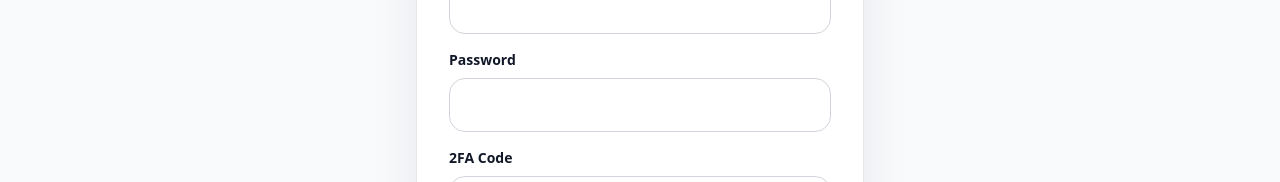
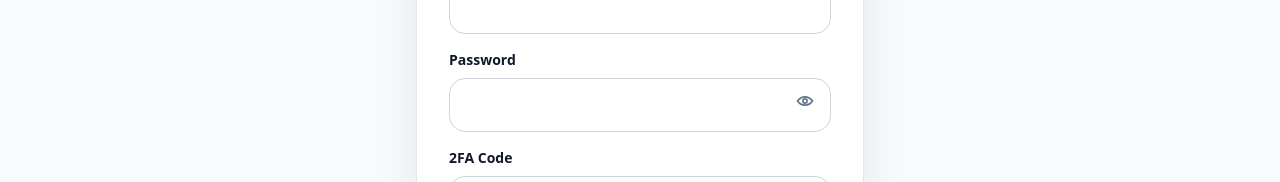
Before and after one commit to igwebuike/ailife-empowerment-platform, a Next.js app: page /board-login in a window 1280 px wide. Shown: the part 380-562 px from the top of the page. Built offline with nearby package versions, Linux system fonts and the light colour scheme.

Commit message:
Enforce temporary password change and add password visibility

```diff
--- a/app/api/change-password/route.js
+++ b/app/api/change-password/route.js
@@ -1,2 +1,2 @@
-import {NextResponse} from 'next/server';import {getCurrentUser,hashPassword} from '@/lib/auth';import {query} from '@/lib/db';
-export async function POST(req){const u=await getCurrentUser();if(!u)return NextResponse.json({error:'Unauthorized'},{status:401});const {password}=await req.json();if(!password||password.length<12)return NextResponse.json({error:'Use at least 12 characters.'},{status:400});await query('update staff_profiles set password_hash=$1,force_password_change=false where id=$2',[hashPassword(password),u.id]);const r=await query('select mfa_required,totp_secret from staff_profiles where id=$1',[u.id]);const row=r.rows[0]||{};return NextResponse.json({ok:true,needs_2fa_setup:Boolean(row.mfa_required&&!row.totp_secret)})}
+import {NextResponse} from 'next/server';import {getCurrentUser,hashPassword,setSession} from '@/lib/auth';import {query} from '@/lib/db';
+export async function POST(req){const u=await getCurrentUser();if(!u)return NextResponse.json({error:'Unauthorized'},{status:401});const {password}=await req.json();if(!password||password.length<12)return NextResponse.json({error:'Use at least 12 characters.'},{status:400});await query('update staff_profiles set password_hash=$1,force_password_change=false where id=$2',[hashPassword(password),u.id]);const r=await query('select mfa_required,totp_secret from staff_profiles where id=$1',[u.id]);const row=r.rows[0]||{};await setSession({...u,force_password_change:false});return NextResponse.json({ok:true,needs_2fa_setup:Boolean(row.mfa_required&&!row.totp_secret)})}
--- a/app/board-login/page.js
+++ b/app/board-login/page.js
@@ -1,6 +1,7 @@
 'use client'
 import PublicNav from '@/components/PublicNav'
 import { useState } from 'react'
+import PasswordInput from '@/components/PasswordInput'
 
 export default function BoardLogin(){
   const [email,setEmail]=useState('')
@@ -11,7 +12,7 @@ export default function BoardLogin(){
     e.preventDefault(); setMsg('')
     const res=await fetch('/api/login',{method:'POST',headers:{'content-type':'application/json'},body:JSON.stringify({email,password,otp})})
     const body=await res.json()
-    if(!res.ok){setMsg(body.error||'Login failed')}else{location.href='/dashboard/reports'}
+    if(!res.ok){setMsg(body.error||'Login failed')}else{location.href=body.next || '/dashboard/reports'}
   }
-  return <><PublicNav/><main className="mx-auto grid min-h-[80vh] max-w-6xl place-items-center px-5"><form onSubmit={submit} className="card w-full max-w-md p-8"><h1 className="text-3xl font-black text-purple-950">Board & Investor Access</h1><p className="mt-3 leading-7 text-slate-600">Board members, governing council members and approved investors can securely view portfolio performance, branch reports, governance dashboards and audit-ready summaries based on their assigned access level.</p><label className="mt-6 block text-sm font-bold">Email</label><input className="input mt-2" value={email} onChange={e=>setEmail(e.target.value)} type="email" required/><label className="mt-4 block text-sm font-bold">Password</label><input className="input mt-2" value={password} onChange={e=>setPassword(e.target.value)} type="password" required/><label className="mt-4 block text-sm font-bold">2FA Code</label><input className="input mt-2" value={otp} onChange={e=>setOtp(e.target.value)} placeholder="Required when MFA is enabled"/><button className="btn btn-primary mt-6 w-full">Enter Board Portal</button>{msg&&<p className="mt-4 rounded-xl bg-red-50 p-3 text-sm text-red-700">{msg}</p>}</form></main></>
+  return <><PublicNav/><main className="mx-auto grid min-h-[80vh] max-w-6xl place-items-center px-5"><form onSubmit={submit} className="card w-full max-w-md p-8"><h1 className="text-3xl font-black text-purple-950">Board & Investor Access</h1><p className="mt-3 leading-7 text-slate-600">Board members, governing council members and approved investors can securely view portfolio performance, branch reports, governance dashboards and audit-ready summaries based on their assigned access level.</p><label className="mt-6 block text-sm font-bold">Email</label><input className="input mt-2" value={email} onChange={e=>setEmail(e.target.value)} type="email" required/><label className="mt-4 block text-sm font-bold">Password</label><PasswordInput className="input mt-2" value={password} onChange={e=>setPassword(e.target.value)} autoComplete="current-password" required/><label className="mt-4 block text-sm font-bold">2FA Code</label><input className="input mt-2" value={otp} onChange={e=>setOtp(e.target.value)} placeholder="Required when MFA is enabled"/><button className="btn btn-primary mt-6 w-full">Enter Board Portal</button>{msg&&<p className="mt-4 rounded-xl bg-red-50 p-3 text-sm text-red-700">{msg}</p>}</form></main></>
 }
--- a/app/change-password/page.js
+++ b/app/change-password/page.js
@@ -1 +1 @@
-'use client';import {useState} from 'react';export default function Page(){const[p,setP]=useState(''),[c,setC]=useState(''),[m,setM]=useState('');async function go(e){e.preventDefault();if(p!==c)return setM('Passwords do not match.');const r=await fetch('/api/change-password',{method:'POST',headers:{'content-type':'application/json'},body:JSON.stringify({password:p})});const b=await r.json();if(!r.ok)return setM(b.error||'Unable to change password');location.href=b.needs_2fa_setup?'/dashboard/settings?setup=1':'/dashboard'}return <main className="mx-auto max-w-lg p-8"><form onSubmit={go} className="card p-8"><h1 className="text-3xl font-black text-purple-950">Create your password</h1><p className="mt-2 text-slate-600">Your temporary password must be replaced before continuing.</p><input className="input mt-6" type="password" placeholder="New password (12+ characters)" value={p} onChange={e=>setP(e.target.value)} required/><input className="input mt-4" type="password" placeholder="Confirm new password" value={c} onChange={e=>setC(e.target.value)} required/><button className="btn btn-primary mt-6 w-full">Save password</button>{m&&<p className="mt-4 text-sm text-red-700">{m}</p>}</form></main>}
+'use client';import {useState} from 'react';import PasswordInput from '@/components/PasswordInput';export default function Page(){const[p,setP]=useState(''),[c,setC]=useState(''),[m,setM]=useState('');async function go(e){e.preventDefault();if(p!==c)return setM('Passwords do not match.');const r=await fetch('/api/change-password',{method:'POST',headers:{'content-type':'application/json'},body:JSON.stringify({password:p})});const b=await r.json();if(!r.ok)return setM(b.error||'Unable to change password');location.href=b.needs_2fa_setup?'/dashboard/settings?setup=1':'/dashboard'}return <main className="mx-auto max-w-lg p-8"><form onSubmit={go} className="card p-8"><h1 className="text-3xl font-black text-purple-950">Create your password</h1><p className="mt-2 text-slate-600">Your temporary password must be replaced before continuing.</p><PasswordInput className="input mt-6" placeholder="New password (12+ characters)" value={p} onChange={e=>setP(e.target.value)} autoComplete="new-password" required/><PasswordInput className="input mt-4" placeholder="Confirm new password" value={c} onChange={e=>setC(e.target.value)} autoComplete="new-password" required/><button className="btn btn-primary mt-6 w-full">Save password</button>{m&&<p className="mt-4 text-sm text-red-700">{m}</p>}</form></main>}
--- a/app/group-login/page.js
+++ b/app/group-login/page.js
@@ -1,3 +1,4 @@
 'use client'
+import PasswordInput from '@/components/PasswordInput'
 import Link from 'next/link';import { useState } from 'react';import { useRouter } from 'next/navigation'
-export default function Login(){const router=useRouter(),[email,setEmail]=useState(''),[password,setPassword]=useState(''),[msg,setMsg]=useState('');async function go(e){e.preventDefault();const r=await fetch('/api/group-login',{method:'POST',headers:{'content-type':'application/json'},body:JSON.stringify({email,password})}),j=await r.json();if(r.ok)router.push('/group');else setMsg(j.error)}return <main className="mx-auto max-w-md p-6 pt-20"><h1 className="text-4xl font-black text-purple-950">Ajo / Group Login</h1><p className="mt-2 text-slate-600">Access your group's contributions and members.</p><form onSubmit={go} className="card mt-7 grid gap-4 p-6"><input className="input" type="email" placeholder="Group email" value={email} onChange={e=>setEmail(e.target.value)} required/><input className="input" type="password" placeholder="Password" value={password} onChange={e=>setPassword(e.target.value)} required/>{msg&&<p className="text-sm text-red-700">{msg}</p>}<button className="btn btn-primary">Sign in</button><Link className="text-center font-bold text-purple-700" href="/group-signup">Register a new group</Link></form></main>}
+export default function Login(){const router=useRouter(),[email,setEmail]=useState(''),[password,setPassword]=useState(''),[msg,setMsg]=useState('');async function go(e){e.preventDefault();const r=await fetch('/api/group-login',{method:'POST',headers:{'content-type':'application/json'},body:JSON.stringify({email,password})}),j=await r.json();if(r.ok)router.push('/group');else setMsg(j.error)}return <main className="mx-auto max-w-md p-6 pt-20"><h1 className="text-4xl font-black text-purple-950">Ajo / Group Login</h1><p className="mt-2 text-slate-600">Access your group's contributions and members.</p><form onSubmit={go} className="card mt-7 grid gap-4 p-6"><input className="input" type="email" placeholder="Group email" value={email} onChange={e=>setEmail(e.target.value)} required/><PasswordInput className="input" placeholder="Password" value={password} onChange={e=>setPassword(e.target.value)} required/>{msg&&<p className="text-sm text-red-700">{msg}</p>}<button className="btn btn-primary">Sign in</button><Link className="text-center font-bold text-purple-700" href="/group-signup">Register a new group</Link></form></main>}
--- a/app/reset-password/page.js
+++ b/app/reset-password/page.js
@@ -1,4 +1,5 @@
 'use client'
+import PasswordInput from '@/components/PasswordInput'
 
 import { Suspense, useState } from 'react'
 import { useSearchParams } from 'next/navigation'
@@ -23,7 +24,7 @@ function ResetPasswordForm(){
     }finally{ setBusy(false) }
   }
 
-  return <main className="min-h-screen grid place-items-center bg-purple-950 p-5"><form onSubmit={go} className="card w-full max-w-md p-7"><h1 className="text-3xl font-black">Choose new password</h1><input className="input mt-5" type="password" minLength="12" value={password} onChange={e=>setPassword(e.target.value)} required placeholder="At least 12 characters"/><button disabled={busy||!token} className="btn btn-primary mt-4 w-full">{busy?'Changing password...':'Change password'}</button>{msg&&<p className="mt-4 text-sm">{msg}</p>}</form></main>
+  return <main className="min-h-screen grid place-items-center bg-purple-950 p-5"><form onSubmit={go} className="card w-full max-w-md p-7"><h1 className="text-3xl font-black">Choose new password</h1><PasswordInput className="input mt-5" minLength="12" value={password} onChange={e=>setPassword(e.target.value)} required placeholder="At least 12 characters"/><button disabled={busy||!token} className="btn btn-primary mt-4 w-full">{busy?'Changing password...':'Change password'}</button>{msg&&<p className="mt-4 text-sm">{msg}</p>}</form></main>
 }
 
 export default function ResetPasswordPage(){
--- /dev/null
+++ b/components/PasswordInput.js
@@ -0,0 +1,12 @@
+'use client'
+import { useState } from 'react'
+
+export default function PasswordInput({ className='input', value, onChange, ...props }){
+  const [visible,setVisible]=useState(false)
+  return <div className="relative">
+    <input {...props} className={`${className} pr-12`} type={visible?'text':'password'} value={value} onChange={onChange}/>
+    <button type="button" onClick={()=>setVisible(v=>!v)} aria-label={visible?'Hide password':'Show password'} title={visible?'Hide password':'Show password'} className="absolute right-3 top-1/2 -translate-y-1/2 rounded-md p-1 text-slate-500 hover:text-purple-800 focus:outline-none focus:ring-2 focus:ring-purple-500">
+      {visible ? <svg viewBox="0 0 24 24" className="h-5 w-5" fill="none" stroke="currentColor" strokeWidth="2" aria-hidden="true"><path d="M3 3l18 18"/><path d="M10.6 10.6a2 2 0 002.8 2.8"/><path d="M9.9 4.2A10.8 10.8 0 0112 4c5.5 0 9 5 9 5a16.7 16.7 0 01-2.1 2.6M6.6 6.6C4.4 8 3 10 3 10s3.5 5 9 5c1 0 1.9-.2 2.7-.4"/></svg> : <svg viewBox="0 0 24 24" className="h-5 w-5" fill="none" stroke="currentColor" strokeWidth="2" aria-hidden="true"><path d="M3 12s3.5-5 9-5 9 5 9 5-3.5 5-9 5-9-5-9-5z"/><circle cx="12" cy="12" r="2.5"/></svg>}
+    </button>
+  </div>
+}
```
Also changed, not shown: app/group-signup/page.js (+2 -1 lines), app/login/page.js (+2 -1 lines).
